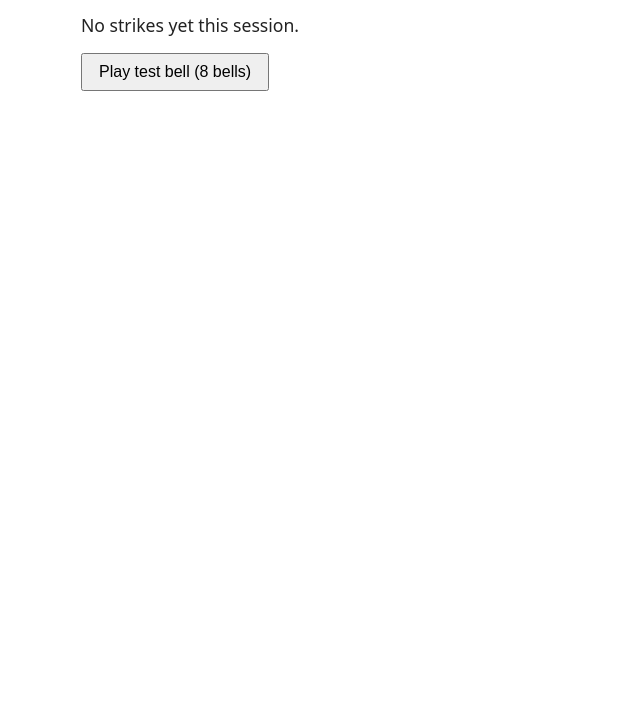
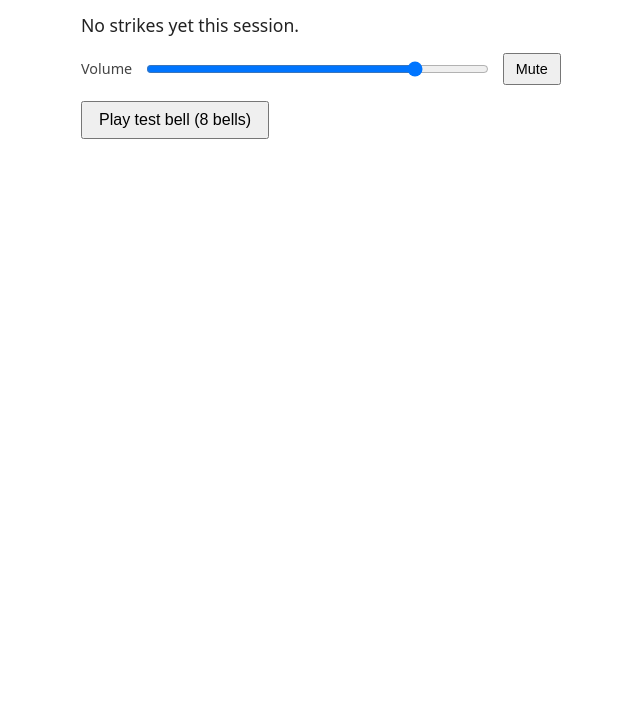
Before and after one commit to BoatHacks/signalk-ships-bells, a website: page public/index.html in a window 1280 px wide. Shown: the part 94-800 px from the top of the page, without its empty margins (319-959 px from the left). Drawn offline with Linux system fonts and the light colour scheme.

Commit message:
Add volume slider and mute toggle to the webapp, persisted in localStorage

```diff
--- a/public/app.js
+++ b/public/app.js
@@ -3,6 +3,57 @@
   var lastStrikeEl = document.getElementById('last-strike');
   var audioEl = document.getElementById('bell-audio');
   var testButton = document.getElementById('test-button');
+  var volumeEl = document.getElementById('volume');
+  var muteButton = document.getElementById('mute-button');
+
+  var STORAGE_KEY = 'signalk-ships-bell:audio-prefs';
+
+  function loadPrefs() {
+    try {
+      var stored = JSON.parse(localStorage.getItem(STORAGE_KEY));
+      return {
+        volume: typeof stored?.volume === 'number' ? stored.volume : 80,
+        muted: !!stored?.muted
+      };
+    } catch (e) {
+      return { volume: 80, muted: false };
+    }
+  }
+
+  function savePrefs(prefs) {
+    try {
+      localStorage.setItem(STORAGE_KEY, JSON.stringify(prefs));
+    } catch (e) {
+      // localStorage unavailable (private browsing etc) - just skip persisting
+    }
+  }
+
+  var prefs = loadPrefs();
+
+  function applyPrefs() {
+    audioEl.volume = prefs.volume / 100;
+    audioEl.muted = prefs.muted;
+    volumeEl.value = prefs.volume;
+    muteButton.setAttribute('aria-pressed', String(prefs.muted));
+    muteButton.textContent = prefs.muted ? 'Unmute' : 'Mute';
+  }
+
+  applyPrefs();
+
+  volumeEl.addEventListener('input', function () {
+    prefs.volume = Number(volumeEl.value);
+    if (prefs.volume > 0 && prefs.muted) {
+      prefs.muted = false;
+    }
+    applyPrefs();
+    savePrefs(prefs);
+  });
+
+  muteButton.addEventListener('click', function () {
+    prefs.muted = !prefs.muted;
+    applyPrefs();
+    savePrefs(prefs);
+  });
 
   var NOTIFICATION_PATH = 'notifications.plugins.signalkShipsBell.strike';
   var BELLS_BASE_URL = 'bells/';
--- a/public/index.html
+++ b/public/index.html
@@ -28,12 +28,38 @@
       font-size: 1rem;
       padding: 0.5rem 1rem;
     }
+    #controls {
+      display: flex;
+      align-items: center;
+      gap: 0.75rem;
+      margin: 1rem 0;
+    }
+    #controls label {
+      font-size: 0.9rem;
+      color: #444;
+    }
+    #volume {
+      flex: 1;
+    }
+    #mute-button {
+      font-size: 0.9rem;
+      padding: 0.35rem 0.7rem;
+    }
+    #mute-button[aria-pressed="true"] {
+      background: #333;
+      color: #fff;
+    }
   </style>
 </head>
 <body>
   <h1>Ship's Bell</h1>
   <div id="status">Connecting...</div>
   <div id="last-strike">No strikes yet this session.</div>
+  <div id="controls">
+    <label for="volume">Volume</label>
+    <input type="range" id="volume" min="0" max="100" value="80" />
+    <button id="mute-button" aria-pressed="false">Mute</button>
+  </div>
   <button id="test-button">Play test bell (8 bells)</button>
   <audio id="bell-audio"></audio>
   <script src="app.js"></script>
```
